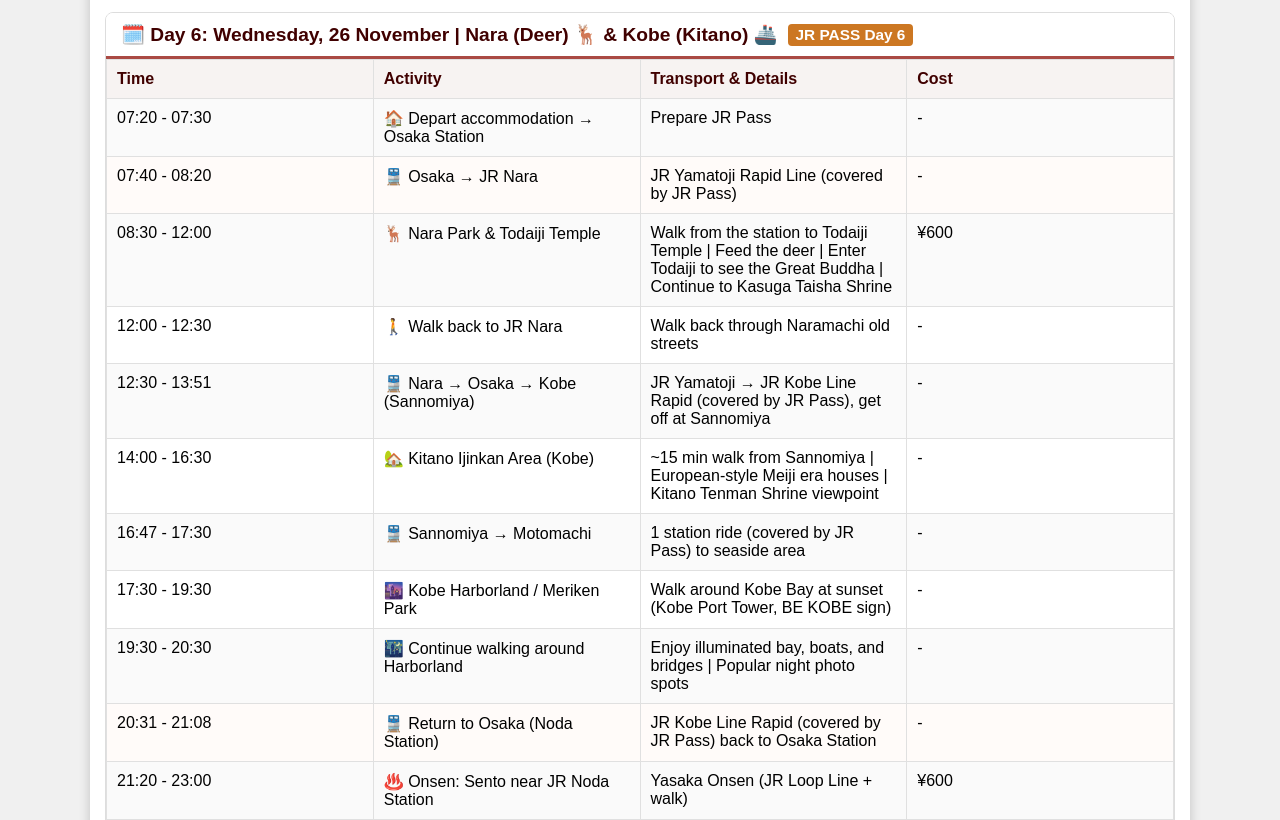
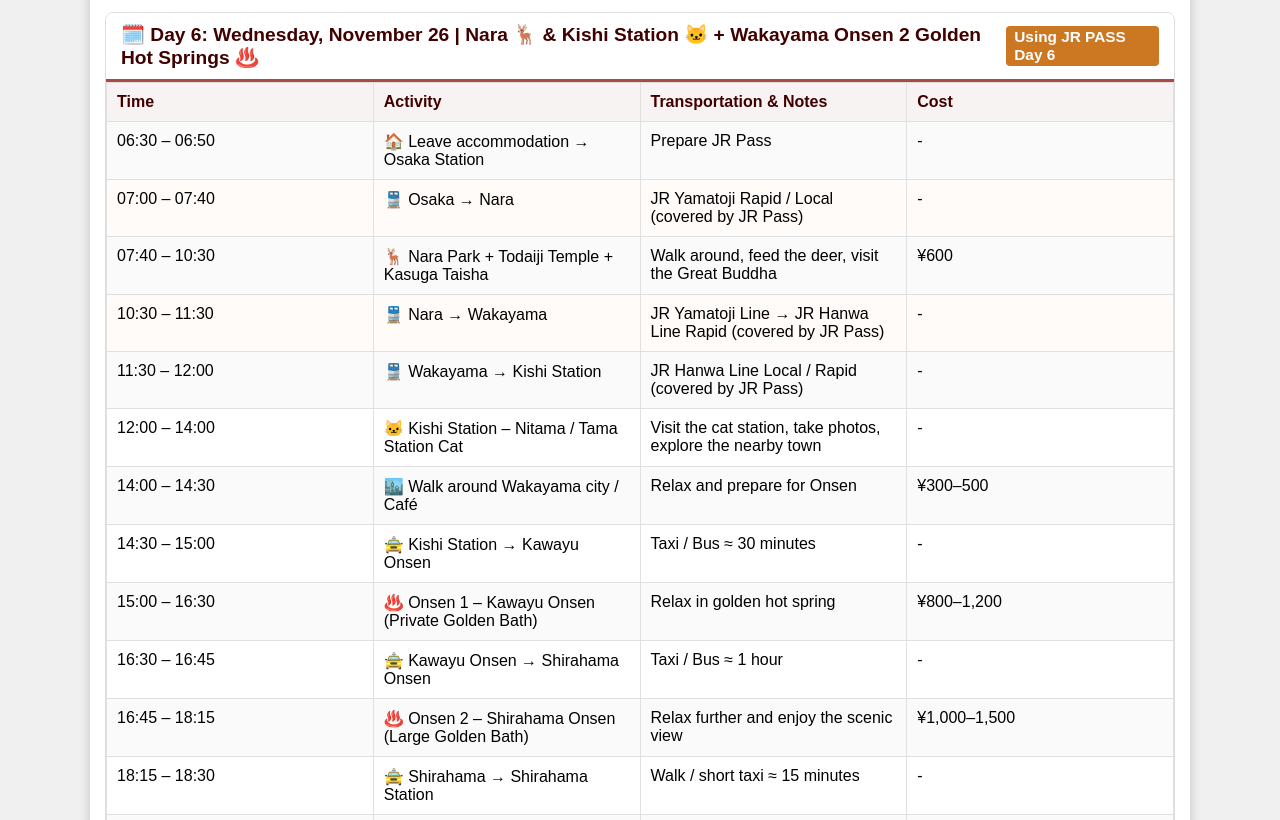
Before and after one commit to monsieuraon/kansai2025, a plain HTML site: page day6-en.html in a window 1280 px wide. Shown: the part 132-952 px from the top of the page. Drawn offline with Linux system fonts and the light colour scheme.

Commit message:
Update day6-en.html

```diff
--- a/day6-en.html
+++ b/day6-en.html
@@ -10,15 +10,14 @@
 <p style="text-align:right;">
     <a href="day6.html">ไทย 🇹🇭</a>
 </p>
-
 <div class="container">
 
     <div class="header">✈️ Japan Kansai - Sanyo - Sanin 2025</div>
 
     <div class="day-section">
         <div class="day-title">
-            🗓️ Day 6: Wednesday, 26 November | Nara (Deer) 🦌 & Kobe (Kitano) 🚢
-            <span class="day-pass" style="background-color:#CC7722;">JR PASS Day 6</span>
+            🗓️ Day 6: Wednesday, November 26 | Nara 🦌 & Kishi Station 🐱 + Wakayama Onsen 2 Golden Hot Springs ♨️
+            <span class="day-pass" style="background-color:#CC7722;">Using JR PASS Day 6</span>
         </div>
 
         <div class="table-wrapper">
@@ -26,114 +25,125 @@
                 <tr>
                     <th>Time</th>
                     <th>Activity</th>
-                    <th>Transport & Details</th>
+                    <th>Transportation & Notes</th>
                     <th>Cost</th>
                 </tr>
 
                 <tr class="highlight-pass">
-                    <td>07:20 - 07:30</td>
-                    <td>🏠 Depart accommodation → Osaka Station</td>
+                    <td>06:30 – 06:50</td>
+                    <td>🏠 Leave accommodation → Osaka Station</td>
                     <td>Prepare JR Pass</td>
                     <td>-</td>
                 </tr>
 
                 <tr class="highlight-pass">
-                    <td>07:40 - 08:20</td>
-                    <td>🚆 Osaka → JR Nara</td>
-                    <td>
-                        <a href="https://japantravel.navitime.com/en/area/jp/route/result/?start=00004232&goal=00007003&start_name=Shin-imamiya&goal_name=Nara&cid=&from=route_top_search_box&date_time=2025-11-26T07%3A30&pass_list=sanyo_sanin_area_pass" target="_blank">
-                        JR Yamatoji Rapid Line (covered by JR Pass)
-                        </a>
-                    </td>
+                    <td>07:00 – 07:40</td>
+                    <td>🚆 Osaka → Nara</td>
+                    <td>JR Yamatoji Rapid / Local (covered by JR Pass)</td>
                     <td>-</td>
                 </tr>
 
                 <tr>
-                    <td>08:30 - 12:00</td>
-                    <td>🦌 Nara Park & Todaiji Temple</td>
-                    <td>Walk from the station to Todaiji Temple | Feed the deer | Enter Todaiji to see the Great Buddha | Continue to Kasuga Taisha Shrine</td>
+                    <td>07:40 – 10:30</td>
+                    <td>🦌 Nara Park + Todaiji Temple + Kasuga Taisha</td>
+                    <td>Walk around, feed the deer, visit the Great Buddha</td>
                     <td>¥600</td>
                 </tr>
 
-                <tr>
-                    <td>12:00 - 12:30</td>
-                    <td>🚶 Walk back to JR Nara</td>
-                    <td>Walk back through Naramachi old streets</td>
+                <tr class="highlight-pass">
+                    <td>10:30 – 11:30</td>
+                    <td>🚆 Nara → Wakayama</td>
+                    <td>JR Yamatoji Line → JR Hanwa Line Rapid (covered by JR Pass)</td>
                     <td>-</td>
                 </tr>
 
                 <tr class="highlight-pass">
-                    <td>12:30 - 13:51</td>
-                    <td>🚆 Nara → Osaka → Kobe (Sannomiya)</td>
-                    <td>
-                        <a href="https://japantravel.navitime.com/en/area/jp/route/result/?start=00007003&goal=00002955&start_name=Nara&goal_name=Sannomiya(Hyogo)&cid=&from=route_top_search_box&date_time=2025-11-26T12%3A30&pass_list=sanyo_sanin_area_pass" target="_blank">
-                        JR Yamatoji → JR Kobe Line Rapid (covered by JR Pass), get off at Sannomiya
-                        </a>
-                    </td>
+                    <td>11:30 – 12:00</td>
+                    <td>🚆 Wakayama → Kishi Station</td>
+                    <td>JR Hanwa Line Local / Rapid (covered by JR Pass)</td>
                     <td>-</td>
                 </tr>
 
                 <tr>
-                    <td>14:00 - 16:30</td>
-                    <td>🏡 Kitano Ijinkan Area (Kobe)</td>
-                    <td>
-                        <a href="https://www.google.com/maps/dir/Sannomiya+Station,+%EF%BC%94%E4%B8%81%E7%9B%AE-%EF%BC%91%E7%95%AA%EF%BC%8D%EF%BC%91+Nunobikicho,+Chuo+Ward,+Kobe,+Hyogo+651-0097,+Japan/Kobe+Kitano+Ijinkan-Gai,+Kitanocho,+Chuo+Ward,+Kobe,+Hyogo+650-0002,+Japan/@34.6970928,135.1877742,16z/data=!3m1!4b1!4m18!4m17!1m5!1m1!1s0x60008ee30bce2a33:0x8cb7f9fbf6ec8469!2m2!1d135.1949544!2d34.694659!1m5!1m1!1s0x60008ee08a15a74f:0xcd6e2f1939ff057a!2m2!1d135.1907906!2d34.7007283!2m3!6e0!7e2!8j1763179530!3e2?entry=ttu&g_ep=EgoyMDI1MTExMS4wIKXMDSoASAFQAw%3D%3D" target="_blank">
-                        ~15 min walk from Sannomiya | European-style Meiji era houses | Kitano Tenman Shrine viewpoint
-                        </a>
-                    </td>
+                    <td>12:00 – 14:00</td>
+                    <td>🐱 Kishi Station – Nitama / Tama Station Cat</td>
+                    <td>Visit the cat station, take photos, explore the nearby town</td>
+                    <td>-</td>
+                </tr>
+
+                <tr>
+                    <td>14:00 – 14:30</td>
+                    <td>🏙️ Walk around Wakayama city / Café</td>
+                    <td>Relax and prepare for Onsen</td>
+                    <td>¥300–500</td>
+                </tr>
+
+                <tr>
+                    <td>14:30 – 15:00</td>
+                    <td>🚖 Kishi Station → Kawayu Onsen</td>
+                    <td>Taxi / Bus ≈ 30 minutes</td>
+                    <td>-</td>
+                </tr>
+
+                <tr>
+                    <td>15:00 – 16:30</td>
+                    <td>♨️ Onsen 1 – Kawayu Onsen (Private Golden Bath)</td>
+                    <td>Relax in golden hot spring</td>
+                    <td>¥800–1,200</td>
+                </tr>
+
+                <tr>
+                    <td>16:30 – 16:45</td>
+                    <td>🚖 Kawayu Onsen → Shirahama Onsen</td>
+                    <td>Taxi / Bus ≈ 1 hour</td>
+                    <td>-</td>
+                </tr>
+
+                <tr>
+                    <td>16:45 – 18:15</td>
+                    <td>♨️ Onsen 2 – Shirahama Onsen (Large Golden Bath)</td>
+                    <td>Relax further and enjoy the scenic view</td>
+                    <td>¥1,000–1,500</td>
+                </tr>
+
+                <tr>
+                    <td>18:15 – 18:30</td>
+                    <td>🚖 Shirahama → Shirahama Station</td>
+                    <td>Walk / short taxi ≈ 15 minutes</td>
                     <td>-</td>
                 </tr>
 
                 <tr class="highlight-pass">
-                    <td>16:47 - 17:30</td>
-                    <td>🚆 Sannomiya → Motomachi</td>
-                    <td>
-                        <a href="https://japantravel.navitime.com/en/area/jp/route/result/?start=00002955&goal=00002119&start_name=Sannomiya(Hyogo)&goal_name=Motomachi(JR)&cid=&from=route_top_search_box&date_time=2025-11-26T16%3A45&pass_list=sanyo_sanin_area_pass" target="_blank">
-                        1 station ride (covered by JR Pass) to seaside area
-                        </a>
-                    </td>
+                    <td>18:30 – 20:10</td>
+                    <td>🚆 Shirahama → Wakayama Station</td>
+                    <td>JR Limited Express Kuroshio ≈ 1 hr 40 min (covered by JR Pass)</td>
+                    <td>-</td>
+                </tr>
+
+                <tr class="highlight-pass">
+                    <td>20:10 – 21:10</td>
+                    <td>🚆 Wakayama Station → Osaka Station</td>
+                    <td>JR Hanwa Line Rapid ≈ 1 hour (covered by JR Pass)</td>
                     <td>-</td>
                 </tr>
 
                 <tr>
-                    <td>17:30 - 19:30</td>
-                    <td>🌆 Kobe Harborland / Meriken Park</td>
-                    <td>Walk around Kobe Bay at sunset (Kobe Port Tower, BE KOBE sign)</td>
+                    <td>21:10 – 22:30</td>
+                    <td>🚶 Osaka Station → Accommodation / Dinner</td>
+                    <td>Walk / taxi to hotel</td>
                     <td>-</td>
                 </tr>
 
                 <tr>
-                    <td>19:30 - 20:30</td>
-                    <td>🌃 Continue walking around Harborland</td>
-                    <td>Enjoy illuminated bay, boats, and bridges | Popular night photo spots</td>
-                    <td>-</td>
-                </tr>
-
-                <tr class="highlight-pass">
-                    <td>20:31 - 21:08</td>
-                    <td>🚆 Return to Osaka (Noda Station)</td>
-                    <td>
-                        <a href="https://japantravel.navitime.com/en/area/jp/route/result/?start=00002119&goal=00008030&start_name=Motomachi(JR)&goal_name=Fukushima(Osaka-Kanjo%20Line)&cid=&from=route_top_search_box&date_time=2025-11-26T20%3A30&pass_list=sanyo_sanin_area_pass" target="_blank">
-                        JR Kobe Line Rapid (covered by JR Pass) back to Osaka Station
-                        </a>
-                    </td>
+                    <td>22:30 – 23:00</td>
+                    <td>🛏️ Arrive Osaka / Hotel</td>
+                    <td>Rest</td>
                     <td>-</td>
                 </tr>
 
                 <tr>
-                    <td>21:20 - 23:00</td>
-                    <td>♨️ Onsen: Sento near JR Noda Station</td>
-                    <td>
-                        <a href="https://www.google.com/maps/dir/Noda+Station,+3+Chome-1+Yoshino,+Fukushima+Ward,+Osaka,+Japan/%E6%97%A5%E6%9C%AC%E3%80%81%E3%80%92553-0007+%E5%A4%A7%E9%98%AA%E5%BA%9C%E5%A4%A7%E9%98%AA%E5%B8%82%E7%A6%8F%E5%B3%B6%5..." target="_blank">
-                        Yasaka Onsen (JR Loop Line + walk)
-                        </a>
-                    </td>
-                    <td>¥600</td>
-                </tr>
-
-                <tr>
-                    <td colspan="3"><strong>Total Cost Day 6</strong></td>
-                    <td><strong>¥1,100</strong></td>
+                    <td colspan="3"><strong>Total Estimated Cost Day 6</strong></td>
+                    <td><strong>¥2,700–3,300</strong></td>
                 </tr>
 
             </table>
```
